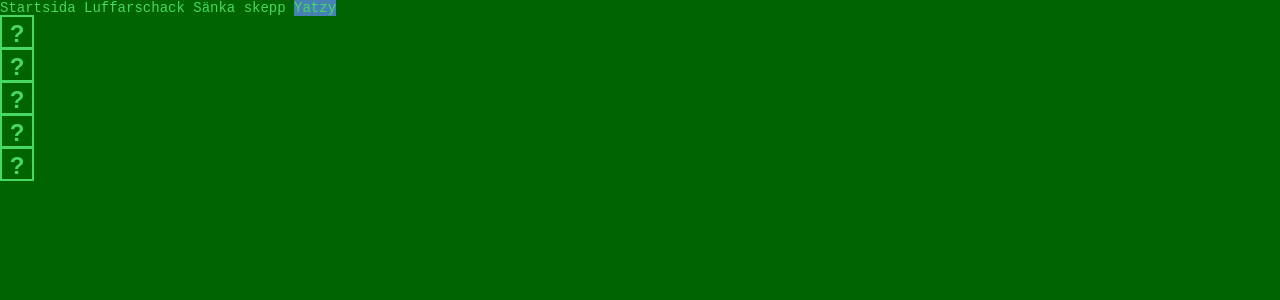
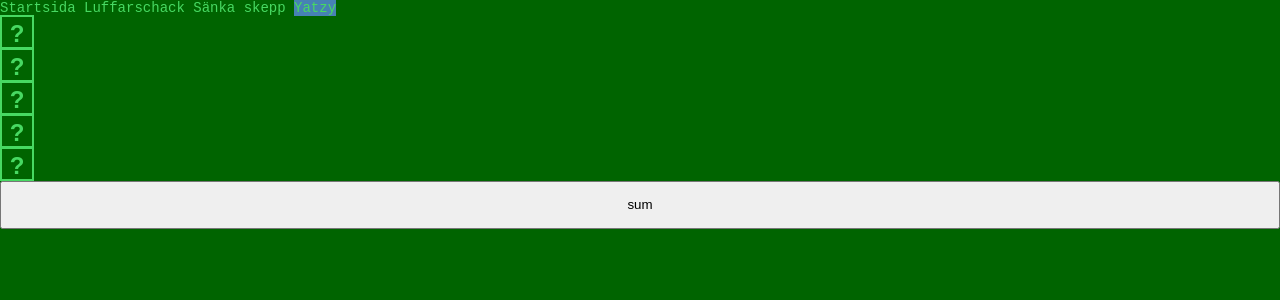
Before and after one commit to CGDM101/games, a React (Vite) app: page /yatzy in a window 1280 px wide. Shown: the top 300 px of the page. Built offline with nearby package versions, Linux system fonts and the light colour scheme.

Commit message:
Added calculation for sum

```diff
--- a/src/components/Yatzy.jsx
+++ b/src/components/Yatzy.jsx
@@ -7,12 +7,18 @@ const Yatzy = () => {
     const [dice3, setdice3] = useState('?')
     const [dice4, setdice4] = useState('?')
     const [dice5, setdice5] = useState('?')
+
+    const [sum, setSum] = useState('sum')
+
     function randomise() {
-        // när man klickar ska ett nummer komma fram.
+        // todo
     }
+
     function calculateScore() {
-        // räkna vad som finns på alla fem
+        let sum = dice1 + dice2 + dice3 + dice4 + dice5
+        setSum(sum)
     }
+
     return (
         <div className="dices">
             <button className="square" onClick={() => setdice1(4)}> {dice1} </button>
@@ -20,6 +26,8 @@ const Yatzy = () => {
             <button className="square" onClick={() => setdice3(3)}> {dice3} </button>
             <button className="square" onClick={() => setdice4(1)}> {dice4} </button>
             <button className="square" onClick={() => setdice5(3)}> {dice5} </button>
+
+            <button onClick={calculateScore}><p>{sum}</p></button>
         </div>
     )
 }
```
